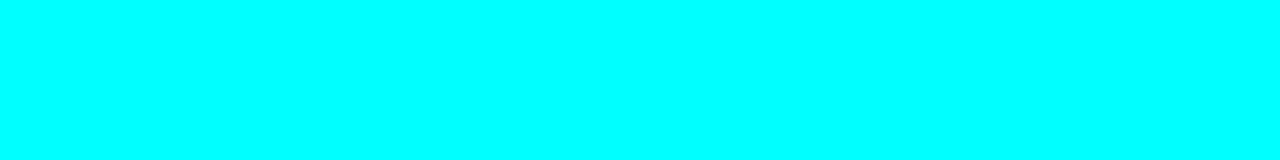
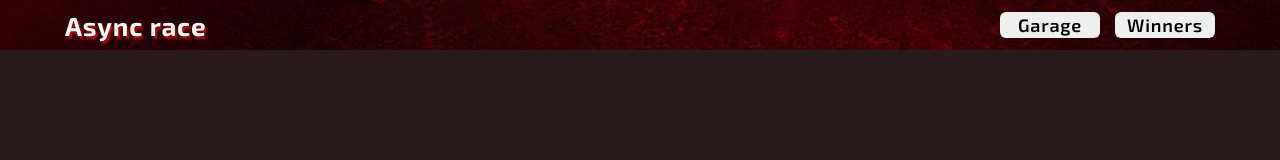
Before and after one commit to Ihar-Batura/Async-Race, a website built with webpack: page src/index.html in a window 1280 px wide. Built offline with nearby package versions, Linux system fonts and the light colour scheme.

Commit message:
feat: add header

```diff
--- a/package.json
+++ b/package.json
@@ -17,10 +17,14 @@
   "devDependencies": {
     "clean-webpack-plugin": "^4.0.0",
     "copy-webpack-plugin": "^12.0.2",
+    "css-loader": "^7.1.2",
     "eslint": "^8.57.1",
     "eslint-kit": "^0.0.1",
     "html-webpack-plugin": "^5.6.3",
+    "mini-css-extract-plugin": "^2.9.2",
     "prettier": "^3.4.2",
+    "sass": "^1.83.0",
+    "sass-loader": "^16.0.4",
     "ts-loader": "^9.5.1",
     "typescript": "^5.7.2",
     "webpack": "^5.97.1",
--- /dev/null
+++ b/src/components/header.ts
@@ -0,0 +1,28 @@
+import createElement from '../creating/create_element';
+import createButton from '../creating/create_btn';
+
+function createHeader(): HTMLElement {
+  const header = createElement({ tag: 'header', classes: ['header'] });
+  const wrapper = createElement({
+    tag: 'div',
+    classes: ['wrapper'],
+    parent: header,
+  });
+  createElement({
+    tag: 'h1',
+    classes: ['logo'],
+    text: 'Async race',
+    parent: wrapper,
+  });
+  const btnsContainer = createElement({
+    tag: 'div',
+    classes: ['btn-container'],
+    parent: wrapper,
+  });
+  createButton({ classes: ['btn'], text: 'Garage', parent: btnsContainer });
+  createButton({ classes: ['btn'], text: 'Winners', parent: btnsContainer });
+
+  return header;
+}
+
+export default createHeader;
--- /dev/null
+++ b/src/creating/create_btn.ts
@@ -0,0 +1,42 @@
+type TBtnProps = {
+  classes?: string[];
+  text?: string;
+  id?: string;
+  disabled?: boolean;
+  onClick?: () => void;
+  parent?: HTMLElement;
+};
+
+function createButton({
+  classes,
+  text,
+  id,
+  disabled,
+  onClick,
+  parent,
+}: TBtnProps): HTMLElement {
+  const button: HTMLButtonElement = document.createElement('button');
+
+  if (classes) {
+    button.classList.add(...classes);
+  }
+  if (text) {
+    button.textContent = text;
+  }
+  if (id) {
+    button.id = id;
+  }
+  if (disabled) {
+    button.setAttribute('disabled', ' ');
+  }
+  if (onClick) {
+    button.onclick = onClick;
+  }
+  if (parent) {
+    parent.append(button);
+  }
+
+  return button;
+}
+
+export default createButton;
--- /dev/null
+++ b/src/creating/create_element.ts
@@ -0,0 +1,29 @@
+type TOptions = {
+  tag?: string;
+  classes?: string[];
+  id?: string;
+  text?: string;
+  parent?: HTMLElement;
+};
+
+function createElement(options: TOptions): HTMLElement {
+  const { tag = 'div', classes = [], id = '', text = '', parent } = options;
+
+  const element = document.createElement(tag);
+  if (classes.length > 0) {
+    element.classList.add(...classes);
+  }
+  if (id) {
+    element.id = id;
+  }
+  if (text) {
+    element.textContent = text;
+  }
+  if (parent != null) {
+    parent.append(element);
+  }
+
+  return element;
+}
+
+export default createElement;
--- a/src/index.html
+++ b/src/index.html
@@ -3,6 +3,7 @@
   <head>
     <meta charset="UTF-8" />
     <meta name="viewport" content="width=device-width, initial-scale=1.0" />
+    <link href="https://fonts.googleapis.com/css2?family=Exo+2:ital,wght@0,100..900;1,100..900&display=swap" rel="stylesheet">
     <title>Async race</title>
   </head>
   <body></body>
--- a/src/index.ts
+++ b/src/index.ts
@@ -1 +1,4 @@
+import createHomePage from './pages/home';
 import './style.css';
+
+createHomePage();
--- /dev/null
+++ b/src/pages/home.ts
@@ -0,0 +1,12 @@
+import createHeader from '../components/header';
+
+function createHomePage() {
+  const body: HTMLBodyElement | null = document.querySelector('body');
+
+  if (body) {
+    const header = createHeader();
+    body.append(header);
+  }
+}
+
+export default createHomePage;
--- a/src/style.css
+++ b/src/style.css
@@ -1,3 +1,62 @@
+* {
+  margin: 0;
+  padding: 0;
+  box-sizing: border-box;
+}
+
 body {
-  background-color: aqua;
+  background-color: #291b1b;
 }
+
+.header {
+  width: 100%;
+  height: 50px;
+  margin: 0 auto;
+  background: url('./assets/header_bk.png') center center / cover;
+}
+
+.wrapper {
+  display: flex;
+  align-items: center;
+  justify-content: space-between;
+  width: 100%;
+  height: 100%;
+  max-width: 1200px;
+  padding: 0 25px;
+  margin: 0 auto;
+}
+
+.logo {
+  display: inline-block;
+  font-family: 'Exo 2', serif;
+  font-size: 26px;
+  letter-spacing: 0.05rem;
+  margin: 0;
+  color: white;
+  text-shadow: 2px 3px 2px rgb(183, 7, 7);
+}
+
+.btn-container {
+  display: flex;
+  align-items: center;
+  gap: 15px;
+}
+
+.btn {
+  display: block;
+  font-family: 'Exo 2', serif;
+  font-size: 18px;
+  font-weight: 600;
+  letter-spacing: 0.05rem;
+  min-width: 100px;
+  padding: 2px 12px;
+  border-radius: 6px;
+  border: none;
+  transition: 0.5s ease-out;
+  cursor: pointer;
+}
+
+.btn:hover {
+  color: rgb(183, 7, 7);
+  box-shadow: 2px 2px 1px rgb(183, 7, 7);
+}
--- a/webpack.config.js
+++ b/webpack.config.js
@@ -23,14 +23,14 @@ module.exports = {
       favicon: path.join(__dirname, 'src/assets/race_icon.svg'),
     }),
     new CleanWebpackPlugin(),
-    new CopyPlugin({
-      patterns: [
-        {
-          from: path.resolve(__dirname, 'src/components/view/img'), //путь к папке, где лежат картинки
-          to: path.resolve(__dirname, 'dist/img'), //куда будут копированы
-        },
-      ],
-    }),
+    // new CopyPlugin({
+    //   patterns: [
+    //     {
+    //       from: path.resolve(__dirname, 'src/components/assets'), //путь к папке, где лежат картинки
+    //       to: path.resolve(__dirname, 'dist/img'), //куда будут копированы
+    //     },
+    //   ],
+    // }),
     new MiniCssExtractPlugin({ filename: '[name].[contenthash].css' }),
   ],
 
@@ -56,6 +56,7 @@ module.exports = {
     ],
   },
   resolve: {
+    extensions: ['.js', '.jsx', '.ts', '.tsx'],
     alias: {
       img: path.join(__dirname, 'src', 'assets', 'img'),
     },
```
Also changed, not shown: src/assets/header_bk.png (added), 2 other files.
